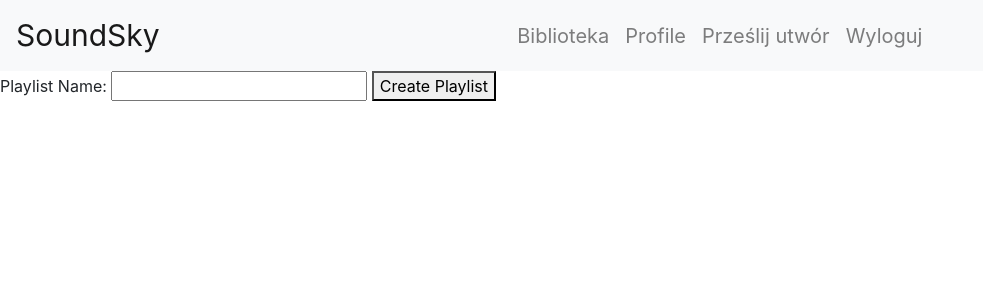
After one commit to DawidPK/BetterSoundCloud, a Django app: page /Profile/Library/Add/Playlist in a window 1280 px wide. The commit adds this page. Shown: the top 300 px of the page, without its empty margins (0-983 px from the left). Run offline with Django 5.2, Linux system fonts and the light colour scheme; a user stored in the database is signed in.

Commit message:
A lot of stuff
-registration
-library
-creating playlists

```diff
--- a/BetterSoundCloud/BetterSoundCloud/urls.py
+++ b/BetterSoundCloud/BetterSoundCloud/urls.py
@@ -23,9 +23,14 @@ urlpatterns = [
     path('', Search, name = "Home"),
     path('admin/', admin.site.urls),
     path('Profile/<str:username>', Profile, name = "Profile"),
-    path("song/<int:song_id>", DetailSong, name = "Song"),
+    path("Song/<int:song_id>", DetailSong, name = "Song"),
     path('accounts/login/', auth_views.LoginView.as_view(template_name='accounts/login.html'), name='login'),
     path('logout/', logout_view, name='logout'),
+    path('register/', register, name='register'),
+    path('Profile/Library/Add/Playlist', create_playlist, name='Add Playlist'),
+    path('Profile/Library/', library, name="Library"),
+    path("Playlist/<int:playlist_id>", playlist_detail, name = "Playlist"),
+    # ...
     # path("Playlist/<int:playlist_id>", Playlist, name = "Playlist"),
     # path("Playlist/<int:playlist_id>/AddSong/<int:song_id>", AddSong, name = "AddSong"),
     # path("Playlist/<int:playlist_id>/RemoveSong/<int:song_id>", RemoveSong, name = "RemoveSong"),
--- a/BetterSoundCloud/SoundSky/admin.py
+++ b/BetterSoundCloud/SoundSky/admin.py
@@ -4,4 +4,6 @@ from .models import *
 
 admin.site.register(User)
 admin.site.register(Song)
+admin.site.register(Playlist)
+admin.site.register(Comment)
 # Register your models here.
--- a/BetterSoundCloud/SoundSky/models.py
+++ b/BetterSoundCloud/SoundSky/models.py
@@ -34,7 +34,8 @@ class Playlist(models.Model):
         name = models.CharField(max_length=100)
         user = models.ForeignKey(User, on_delete=models.CASCADE)
         songs = models.ManyToManyField(Song)
-
+        def get_absolute_url(self):
+            return reverse("Playlist", kwargs={"playlist_id": self.id})
         class Meta:
             verbose_name_plural = "Playlists"
 
--- /dev/null
+++ b/BetterSoundCloud/SoundSky/templates/SoundSky/add_playlist.html
@@ -0,0 +1,10 @@
+{% extends "SoundSky/main_page.html" %}
+
+{% block content %}
+<form method="post">
+    {% csrf_token %}
+    <label for="name">Playlist Name:</label>
+    <input type="text" id="name" name="name">
+    <button type="submit">Create Playlist</button>
+  </form>
+{% endblock %}
--- a/BetterSoundCloud/SoundSky/templates/SoundSky/main_page.html
+++ b/BetterSoundCloud/SoundSky/templates/SoundSky/main_page.html
@@ -42,10 +42,14 @@
       >
         <ul class="navbar-nav">
           <li class="nav-item">
-            <a class="nav-link">Biblioteka</a>
+            <a class="nav-link" href="{% url 'Library' %}">Biblioteka</a>
           </li>
           <li class="nav-item">
-            <a class="nav-link">Profil</a>
+            {% if user.is_authenticated %}
+            <a class="nav-link" href="/Profile/{{ user.username }}">Profile</a>
+            {% else %}
+            <a class="nav-link" href="{% url 'register'%}">Zarejestruj</a>
+            {% endif %}
           </li>
           <li class="nav-item">
             <a class="nav-link">Prześlij utwór</a>
--- a/BetterSoundCloud/SoundSky/templates/SoundSky/user_page.html
+++ b/BetterSoundCloud/SoundSky/templates/SoundSky/user_page.html
@@ -3,5 +3,8 @@
 {% block title %}Profile{% endblock %}
 
 {% block content %}
-
+    <h1>User Profile</h1>
+    <p>Name: {{ User.name }}</p>
+    <p>Email: {{ User.email }}</p>
+    <!-- Add more user data here -->
 {% endblock %}
--- a/BetterSoundCloud/SoundSky/views.py
+++ b/BetterSoundCloud/SoundSky/views.py
@@ -1,16 +1,22 @@
 from django.shortcuts import render, get_object_or_404, redirect
 from django.contrib.auth import logout
+from django.contrib.auth.forms import UserCreationForm
+from django.contrib.auth import login
+from .forms import RegisterForm
+from django.contrib.auth.decorators import login_required
+
 from .models import *
 # from .forms import *
 
 # Create your views here.
+@login_required
 def Profile(request, username):
     user = get_object_or_404(User, name = username)
     ctx = {
-        'Users': user
+        'User': user
     }
     return render(request, 'SoundSky/user_page.html', ctx)
-
+@login_required
 def DetailSong(request, song_id):
     song = get_object_or_404(Song, id = song_id)
     ctx = {
@@ -31,6 +37,43 @@ def Search(request):
             'Songs':Wong
         }
     return render(request, 'Soundsky/search_page.html', ctx)
+@login_required
 def logout_view(request):
     logout(request)
     return redirect('Home')
+
+def register(request):
+    if request.method == "POST":
+        form = RegisterForm(request.POST)
+        if form.is_valid():
+            user = form.save()  # This saves the user to the database
+            # You need to authenticate the user here before logging them in
+            return redirect('Home')
+    else:
+        form = RegisterForm()
+    return render(request, 'accounts/register.html', {'form': form})
+@login_required
+def create_playlist(request):
+    if request.method == "POST":
+        name = request.POST.get('name')
+        user = User.objects.get(name=request.user)
+        playlist = Playlist(name=name, user=user)
+        playlist.save()
+        return redirect('playlist_detail', playlist_id=playlist.id)
+    else:
+        return render(request, 'Soundsky/add_playlist.html')
+def library(request):
+    user = User.objects.get(name=request.user)
+
+    playlists = Playlist.objects.filter(user=user)
+    print(playlists)
+    ctx = {
+        'Playlists': playlists
+    }
+    return render(request, 'Soundsky/library_page.html', ctx)
+def playlist_detail(request, playlist_id):
+    playlist = get_object_or_404(Song, id = playlist_id)
+    ctx = {
+        'Playlist': playlist
+    }
+    return render(request, 'SoundSky/playlist_detail.html', ctx)
```
Also changed, not shown: BetterSoundCloud/SoundSky/forms.py (added, +10 -0 lines), BetterSoundCloud/SoundSky/templates/SoundSky/library_page.html (added, +11 -0 lines), BetterSoundCloud/SoundSky/templates/accounts/register.html (added, +10 -0 lines), BetterSoundCloud/SoundSky/templates/SoundSky/playlist_detail.html (added), BetterSoundCloud/db.sqlite3.
